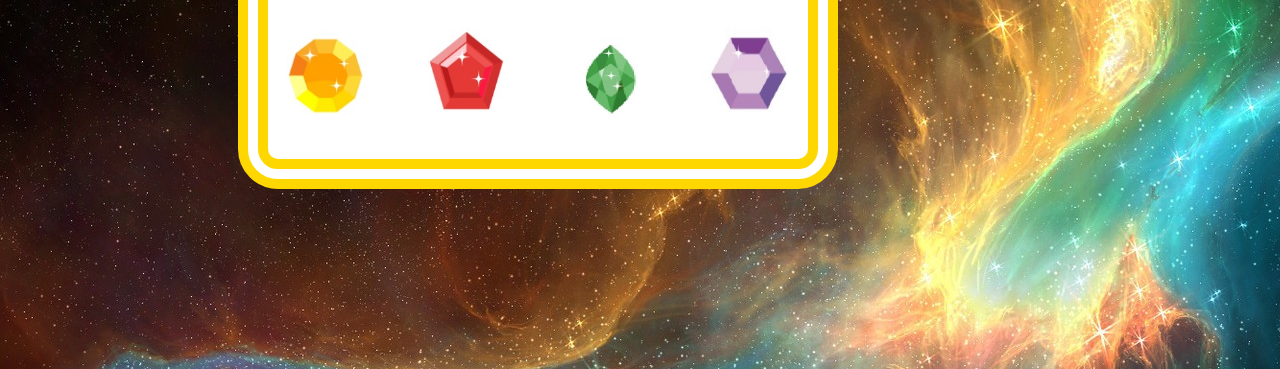
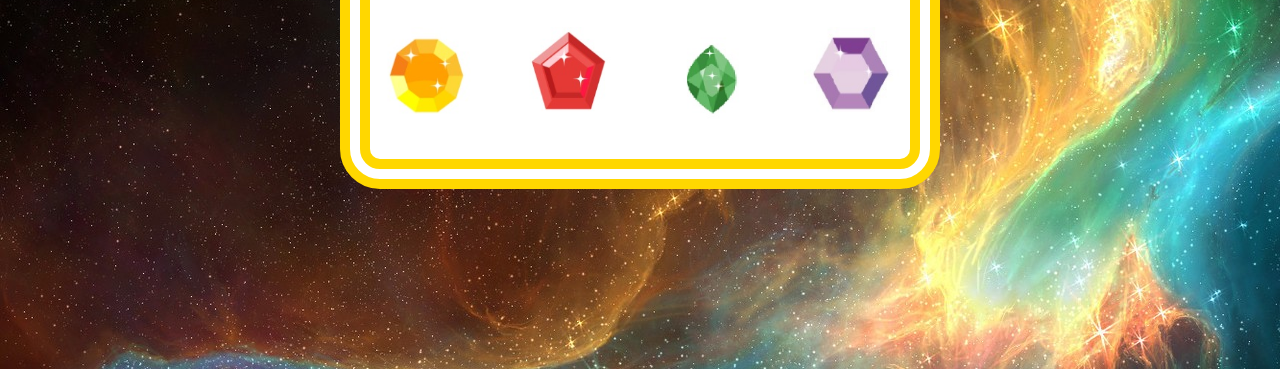
Before and after one commit to jparradev/number-guess, a plain HTML site: page index.html in a window 1280 px wide. Shown: the part 431-800 px from the top of the page. Drawn offline with nearby package versions, Linux system fonts and the light colour scheme; a web font is replaced by a local one.

Commit message:
touch ups, fixed some css, finished the .MD doc

```diff
--- a/assets/css/style.css
+++ b/assets/css/style.css
@@ -3,7 +3,7 @@ font-family: 'Sigmar One', cursive; */
 
 
 .header {
-    margin: 10px 20px 10px 20px;
+    margin: 10px auto;
     color: white;
     width: 600px;
     height: 60px;
@@ -18,7 +18,7 @@ font-family: 'Sigmar One', cursive; */
 }
 
 .mainContainer {
-    margin: 20px;
+    margin: 20px auto;
     background-color: white;
     width: 600px;
     height: 530px;
--- a/index.html
+++ b/index.html
@@ -12,9 +12,9 @@
 </head>
 
 <body background="assets/images/s1200.webp">
+    <div class="container">
         <div class="row">
-        <div class="col-md-2"></div>
-        <div class="col-md-10">
+            <div class="col-md-12">
                 <div class="row header">
                     <div class="col-md-12">
                         <h1 id="heading">Crystals in Space</h1>
@@ -47,35 +47,33 @@
                     <div class="row">
                         <div class="col-md-3">
                             <div class="text-center">
-                            <input type="image" src="assets/images/yellow.jpg" alt="yellow crystal" width="100" height="100"
-                                id="yellowButton" class="myButton">
+                                <input type="image" src="assets/images/yellow.jpg" alt="yellow crystal" width="100"
+                                    height="100" id="yellowButton" class="myButton">
                             </div>
                         </div>
                         <div class="col-md-3">
                             <div class="text-center">
-                            <input type="image" src="assets/images/red.jpg" alt="red crystal" width="100" height="100"
-                                id="redButton" class="myButton">
+                                <input type="image" src="assets/images/red.jpg" alt="red crystal" width="100"
+                                    height="100" id="redButton" class="myButton">
                             </div>
                         </div>
                         <div class="col-md-3">
                             <div class="text-center">
-                            <input type="image" src="assets/images/green.jpg" alt="green crystal" width="100" height="100"
-                                id="greenButton" class="myButton">
+                                <input type="image" src="assets/images/green.jpg" alt="green crystal" width="100"
+                                    height="100" id="greenButton" class="myButton">
                             </div>
                         </div>
                         <div class="col-md-3">
                             <div class="text-center">
-                            <input type="image" src="assets/images/purple.jpg" alt="purple crystal" width="100" height="100"
-                                id="purpleButton" class="myButton">
+                                <input type="image" src="assets/images/purple.jpg" alt="purple crystal" width="100"
+                                    height="100" id="purpleButton" class="myButton">
                             </div>
                         </div>
                     </div>
                 </div>
             </div>
-        <div class="col-md-2"></div>
-
-
-
+        </div>
+    </div>
 </body>
 
 </html>
```
Also changed, not shown: assets/images/screenshot-of-game.png (added), 1 other file. Lines whose indentation alone changed are shown as unchanged.
